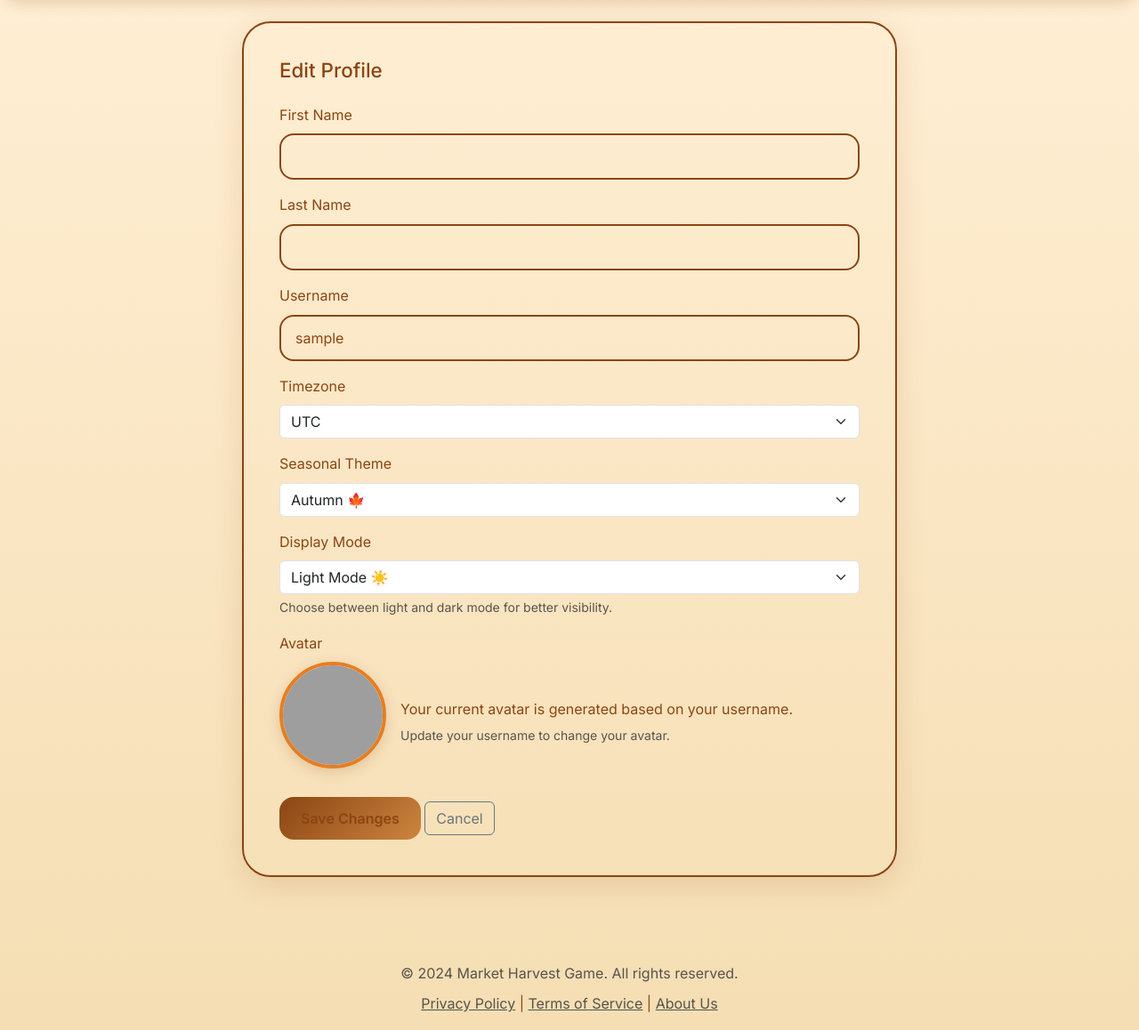
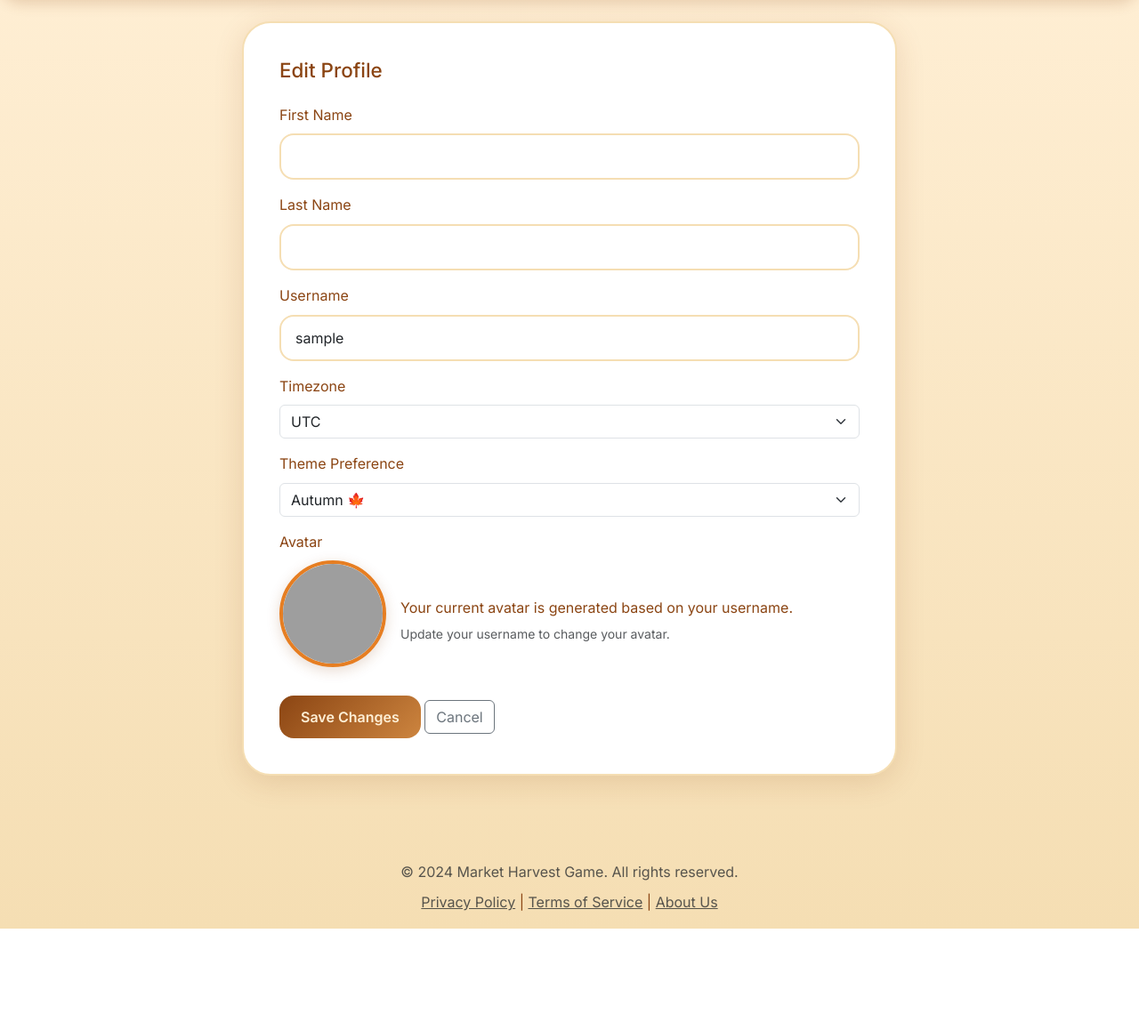
Before and after one commit to reversegremlin/harvest-market, a Flask app: page /profile/edit in a window 1280 px wide. Shown: the part 74-1232 px from the top of the page at 89% size. After the commit the page ends 1118 px from the top, so only its background shows below. Run offline with Flask 3, Linux system fonts and the light colour scheme; the visitor is signed in with stand-in values (Sample User, id 1); data comes from the database, SQL or seed files in the repository; some libraries are stand-ins or nearby versions; grey boxes are pictures that could not be loaded.

Commit message:
Restored to 'caacccbdc7fd84d947f40b9ae237c387e97b5b8f'
Replit-Restored-To:caacccbdc7fd84d947f40b9ae237c387e97b5b8f

```diff
--- a/migrations/versions/update_currency_conversion_rates.py
+++ b/migrations/versions/update_currency_conversion_rates.py
@@ -23,9 +23,7 @@ def upgrade():
 
     # Update all user balances to reflect new conversion rates
     # We'll convert all currency to Dabbers first, then redistribute according to new rates
-    from sqlalchemy import text
-
-    session.execute(text("""
+    session.execute("""
         WITH user_total_dabbers AS (
             SELECT
                 user_id,
@@ -40,7 +38,7 @@ def upgrade():
             dabbers = utd.total_dabbers % 1000
         FROM user_total_dabbers utd
         WHERE ub.user_id = utd.user_id;
-    """))
+    """)
 
     session.commit()
 
--- a/profile.py
+++ b/profile.py
@@ -25,7 +25,6 @@ def edit_profile():
         last_name = request.form.get('last_name')
         timezone = request.form.get('timezone')
         seasonal_theme = request.form.get('seasonal_theme')
-        theme_mode = request.form.get('theme_mode')
 
         if not all([first_name, last_name, timezone]):
             flash('All fields are required', 'error')
@@ -49,9 +48,6 @@ def edit_profile():
 
         if seasonal_theme in ['autumn', 'winter', 'spring', 'summer']:
             current_user.seasonal_theme = seasonal_theme
-
-        if theme_mode in ['light', 'dark']:
-            current_user.theme_mode = theme_mode
 
         try:
             db.session.commit()
--- a/static/css/themes.css
+++ /dev/null
@@ -1,90 +0,0 @@
-/* Light Theme */
-.theme-light {
-    --bg-primary: #ffffff;
-    --bg-secondary: #f8f9fa;
-    --text-primary: #212529;
-    --text-secondary: #6c757d;
-    --border-color: #dee2e6;
-    --link-color: #0d6efd;
-    --link-hover: #0a58ca;
-    --card-bg: #ffffff;
-    --input-bg: #ffffff;
-    --input-border: #ced4da;
-    --btn-primary-bg: #0d6efd;
-    --btn-primary-text: #ffffff;
-    --navbar-bg: #ffffff;
-    --navbar-text: #212529;
-}
-
-/* Dark Theme */
-.theme-dark {
-    --bg-primary: #212529;
-    --bg-secondary: #343a40;
-    --text-primary: #f8f9fa;
-    --text-secondary: #adb5bd;
-    --border-color: #495057;
-    --link-color: #6ea8fe;
-    --link-hover: #9ec5fe;
-    --card-bg: #343a40;
-    --input-bg: #2b3035;
-    --input-border: #495057;
-    --btn-primary-bg: #0d6efd;
-    --btn-primary-text: #ffffff;
-    --navbar-bg: #343a40;
-    --navbar-text: #f8f9fa;
-}
-
-/* Apply theme variables */
-body {
-    background-color: var(--bg-primary);
-    color: var(--text-primary);
-}
-
-.navbar {
-    background-color: var(--navbar-bg);
-    color: var(--navbar-text);
-}
-
-.card, .profile-card {
-    background-color: var(--card-bg);
-    border-color: var(--border-color);
-}
-
-.form-control {
-    background-color: var(--input-bg);
-    border-color: var(--input-border);
-    color: var(--text-primary);
-}
-
-.form-control:focus {
-    background-color: var(--input-bg);
-    color: var(--text-primary);
-}
-
-.btn-primary {
-    background-color: var(--btn-primary-bg);
-    color: var(--btn-primary-text);
-}
-
-a {
-    color: var(--link-color);
-}
-
-a:hover {
-    color: var(--link-hover);
-}
-
-/* High contrast and accessibility improvements */
-.theme-dark .form-control::placeholder {
-    color: #adb5bd;
-}
-
-.theme-dark .text-muted {
-    color: #adb5bd !important;
-}
-
-/* Focus states for better accessibility */
-*:focus {
-    outline: 3px solid var(--link-color);
-    outline-offset: 2px;
-}
--- a/templates/base.html
+++ b/templates/base.html
@@ -9,7 +9,6 @@
     <link href="https://cdn.jsdelivr.net/npm/bootstrap@5.3.0/dist/css/bootstrap.min.css" rel="stylesheet">
     <link href="https://fonts.googleapis.com/css2?family=Inter:wght@400;500;600&family=Quicksand:wght@500;600&family=Baloo+2:wght@500;600&family=Comfortaa:wght@500;600&family=Josefin+Sans:wght@500;600&display=swap" rel="stylesheet">
     <link href="{{ url_for('static', filename='css/styles.css') }}" rel="stylesheet">
-    <link href="{{ url_for('static', filename='css/themes.css') }}" rel="stylesheet">
     <!-- Cookie Consent -->
     <script src="https://cdn.jsdelivr.net/npm/cookieconsent@3/build/cookieconsent.min.js"></script>
     <link rel="stylesheet" href="https://cdn.jsdelivr.net/npm/cookieconsent@3/build/cookieconsent.min.css">
@@ -106,7 +105,7 @@
         });
     </script>
 </head>
-<body class="theme-{{ current_user.seasonal_theme if current_user.is_authenticated else 'autumn' }} mode-{{ current_user.theme_mode if current_user.is_authenticated else 'light' }}" data-bs-theme="{{ current_user.theme_mode if current_user.is_authenticated else 'light' }}">
+<body class="theme-{{ current_user.seasonal_theme if current_user.is_authenticated else 'autumn' }}">
     <nav class="navbar navbar-expand-lg">
         <div class="container">
             <a class="navbar-brand d-flex align-items-center" href="{{ url_for('profile.dashboard') }}">
--- a/templates/profile/edit.html
+++ b/templates/profile/edit.html
@@ -41,22 +41,13 @@
                 </div>
 
                 <div class="mb-3">
-                    <label for="seasonal_theme" class="form-label">Seasonal Theme</label>
+                    <label for="theme" class="form-label">Theme Preference</label>
                     <select class="form-select" id="seasonal_theme" name="seasonal_theme">
                         <option value="autumn" {% if current_user.seasonal_theme == 'autumn' %}selected{% endif %}>Autumn 🍁</option>
                         <option value="winter" {% if current_user.seasonal_theme == 'winter' %}selected{% endif %}>Winter ❄️</option>
                         <option value="spring" {% if current_user.seasonal_theme == 'spring' %}selected{% endif %}>Spring 🌸</option>
                         <option value="summer" {% if current_user.seasonal_theme == 'summer' %}selected{% endif %}>Summer ☀️</option>
                     </select>
-                </div>
-
-                <div class="mb-3">
-                    <label for="theme_mode" class="form-label">Display Mode</label>
-                    <select class="form-select" id="theme_mode" name="theme_mode" aria-label="Select display mode">
-                        <option value="light" {% if current_user.theme_mode == 'light' %}selected{% endif %}>Light Mode ☀️</option>
-                        <option value="dark" {% if current_user.theme_mode == 'dark' %}selected{% endif %}>Dark Mode 🌙</option>
-                    </select>
-                    <div class="form-text">Choose between light and dark mode for better visibility.</div>
                 </div>
 
                 <div class="mb-3">
```
Also changed, not shown: migrations/versions/update_theme_field.py (deleted, +0 -31 lines), 11 other files.
